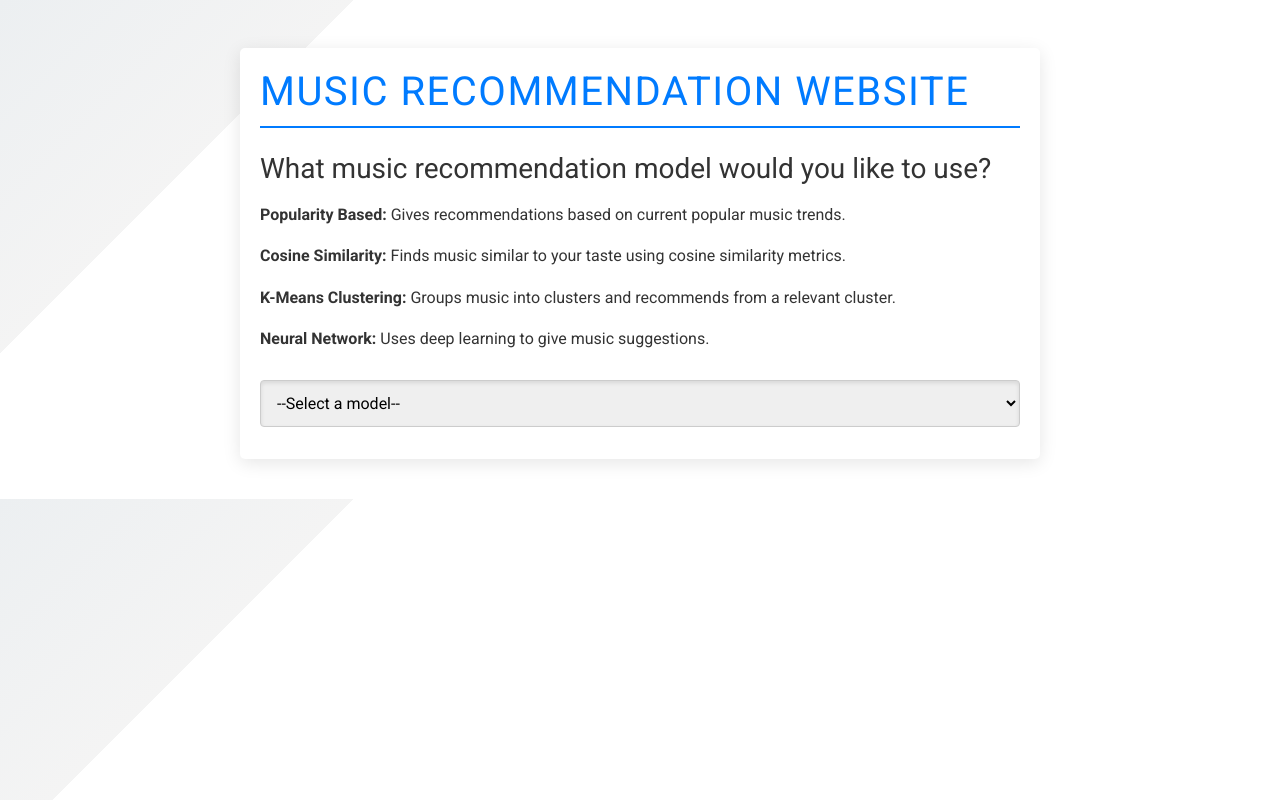
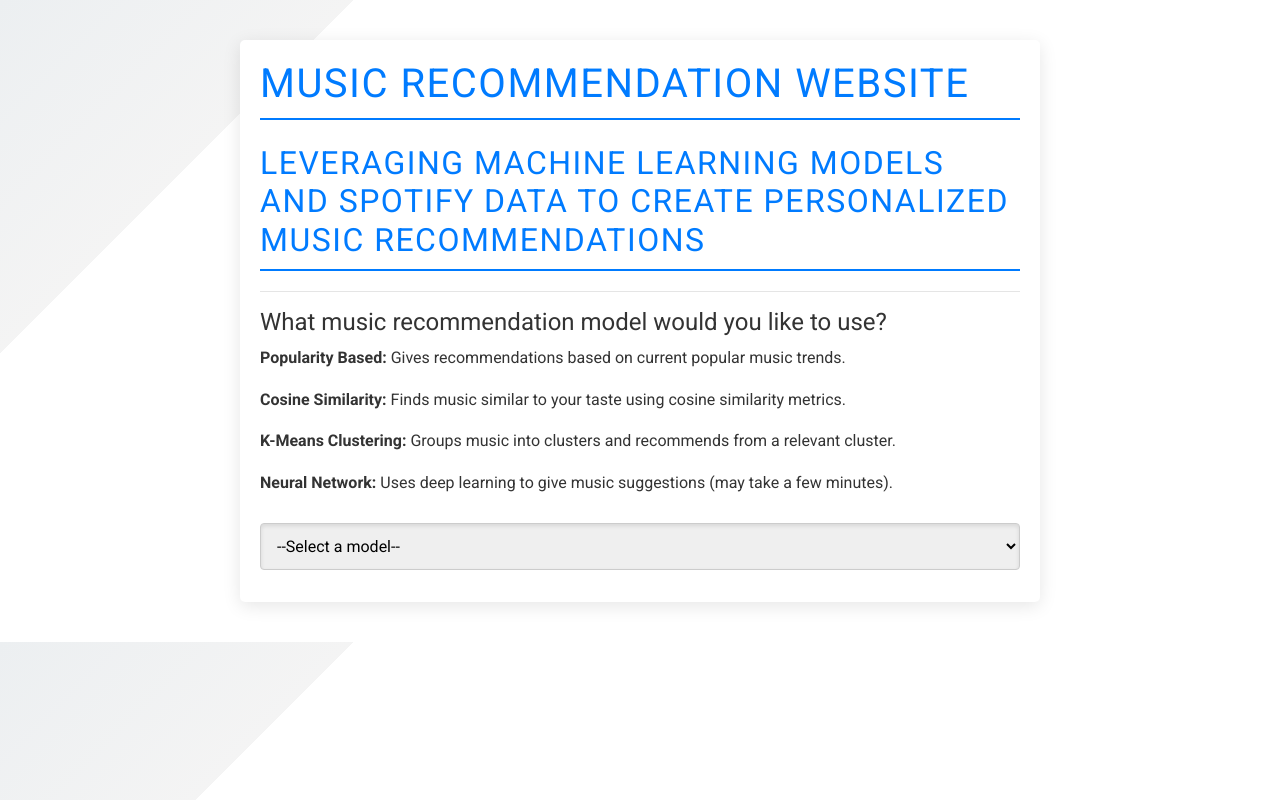
Before and after one commit to bencoleman24/Music-Recommendation-Website, a Flask app: page / in a window 1280 px wide. Run offline with Flask 3, Linux system fonts and the light colour scheme; parts of the project's set-up code (start-up, migrations or seed data) failed here and were passed over; some libraries are stand-ins or nearby versions.

Commit message:
Update index.html

```diff
--- a/templates/index.html
+++ b/templates/index.html
@@ -8,15 +8,18 @@
     <link rel="stylesheet" href="{{ url_for('static', filename='css/styles.css') }}">
 </head>
 <body>
-    <div class="container mt-5">
+    <div class="main-wrapper">
+    <div class="container">
         <h1 class="mb-4">Music Recommendation Website</h1>
+        <h2>Leveraging machine learning models and Spotify data to create personalized music recommendations</h2>
+        <hr>
         <form action="/get_recommendations" method="post">
             <div id="initialPrompt">
-                <h3 class="mb-3">What music recommendation model would you like to use?</h3>
+               <h4 class="center-text">What music recommendation model would you like to use?</h4>
                 <p><strong>Popularity Based:</strong> Gives recommendations based on current popular music trends.</p>
                 <p><strong>Cosine Similarity:</strong> Finds music similar to your taste using cosine similarity metrics.</p>
                 <p><strong>K-Means Clustering:</strong> Groups music into clusters and recommends from a relevant cluster.</p>
-                <p><strong>Neural Network:</strong> Uses deep learning to give music suggestions.</p>
+                <p><strong>Neural Network:</strong> Uses deep learning to give music suggestions (may take a few minutes).</p>
                 <select name="modelType" id="modelTypeSelector">
                     <option value="">--Select a model--</option>
                     <option value="popularity_based">Popularity Based Recommendation</option>
@@ -43,7 +46,8 @@
                 </div>
 
                 <!-- ML Inputs -->
-                <div id="MLInputs" style="display: none;">
+                <div id="MLInputs">
+                    <div class="message-box">Enter a song that you'd like recommendations based on:</div>
                     <input type="text" name="artist" placeholder="Artist Name">
                     <input type="text" name="track_name" placeholder="Track Name">
                     <input type="number" name="numRecommendationsML" value="3" min="1" max="10" placeholder="Number of Recommendations">
```
